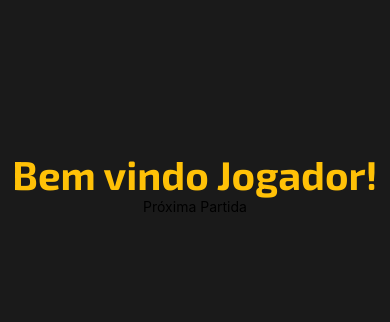
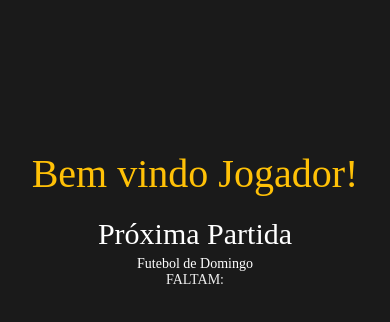
Before and after one commit to AlexandreFreitas04/tcc, a React Native app: screen / in a window 390 px wide. Shown: the top 322 px of the page. Built offline with nearby package versions, Linux system fonts and the light colour scheme.

Commit message:
Centralizando a padronização das fontes no componente Texto

```diff
--- a/App.js
+++ b/App.js
@@ -1,27 +1,27 @@
 import { StatusBar } from 'expo-status-bar';
 import { StyleSheet, Text, View, TouchableOpacity } from 'react-native';
 import {useFonts} from 'expo-font';
+import Texto from './meuTexto';
 
 export default function App() {
-  useFonts({
-    'Jersey20': require('./assets/fonts/Jersey20-Regular.ttf'),
-    'Exo2-Bold': require('./assets/fonts/Exo_2/static/Exo2-Bold.ttf')
-  })
+
 
   return (
     <View style={styles.container}>
       <View style={styles.header}>
-        <Text style={styles.headerTexto}>Bem vindo Jogador!</Text>
+        <Texto style={styles.headerTexto}>Bem vindo Jogador!</Texto>
       </View>
 
       {/*Seção Próxima partida*/}
-      <View>
-
+      <View style={styles.proxJogoSec}>
+        <Texto style={styles.titulosSecao}> Próxima Partida </Texto>
+        <Texto style={styles.nomeRachao}>  Futebol de Domingo {/*futuramente aqui vai ser uma variavel*/} </Texto>
+        <Texto> FALTAM: </Texto>
       </View>
 
       {/*Meus Rachões*/}
-      <View style={styles.proxJogoSec}>
-        <Text style={styles.titulosSecao}> Próxima Partida </Text>
+      <View>
+
       </View>
 
       {/*Meu Ultimo Jogo*/}
@@ -45,7 +45,6 @@ const styles = StyleSheet.create({
   headerTexto:{
     color: '#ffc107',
     fontSize: 40,
-    fontFamily: 'Exo2-Bold',
   },
   header:{
     marginTop: 150,
@@ -53,5 +52,15 @@ const styles = StyleSheet.create({
   },
   proxJogoSec:{
     alignItems: 'center'
+  },
+    titulosSecao:{
+    color:'white',
+    fontSize: 30,
+    fontFamily: 'Exo2-Bold',
+    marginTop: 20
+  },
+  nomeRachao:{
+    color:"white",
+    marginTop: 5
   }
 });
--- /dev/null
+++ b/meuTexto.js
@@ -0,0 +1,21 @@
+import React from 'react';
+import { Text, StyleSheet } from 'react-native';
+
+const Texto = (props) => {
+
+  return (
+    <Text style={[estilosBase.texto, props.style]}>
+      {props.children}
+    </Text>
+  );
+};
+
+const estilosBase = StyleSheet.create({
+  texto: {
+    color: '#F0F0F0',
+    fontFamily: "Exo2-Bold"
+
+  },
+});
+
+export default Texto;
```
